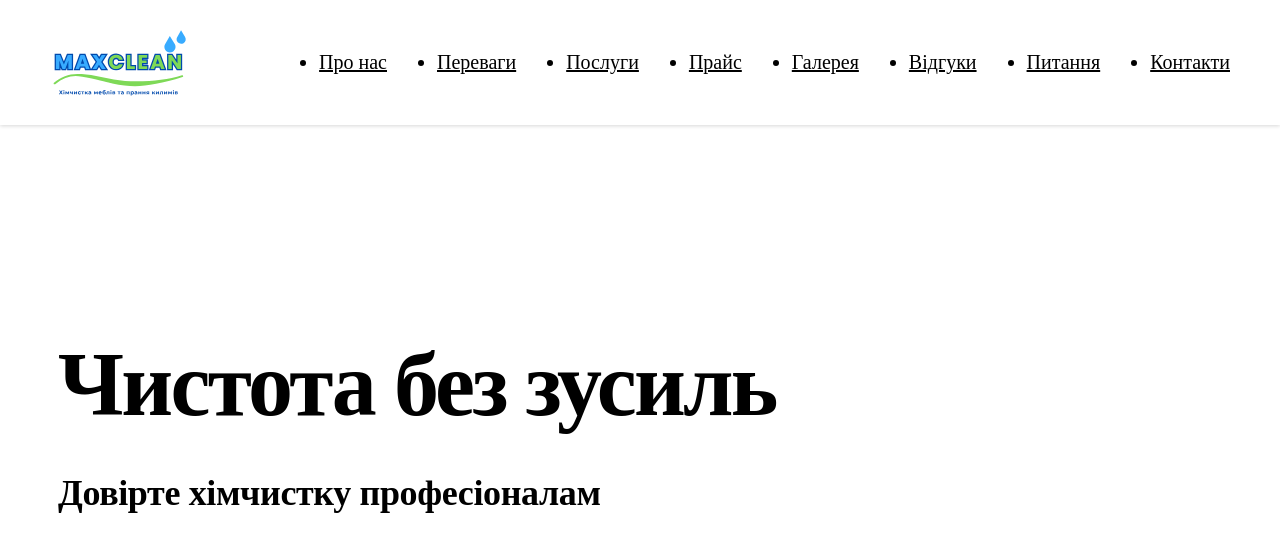
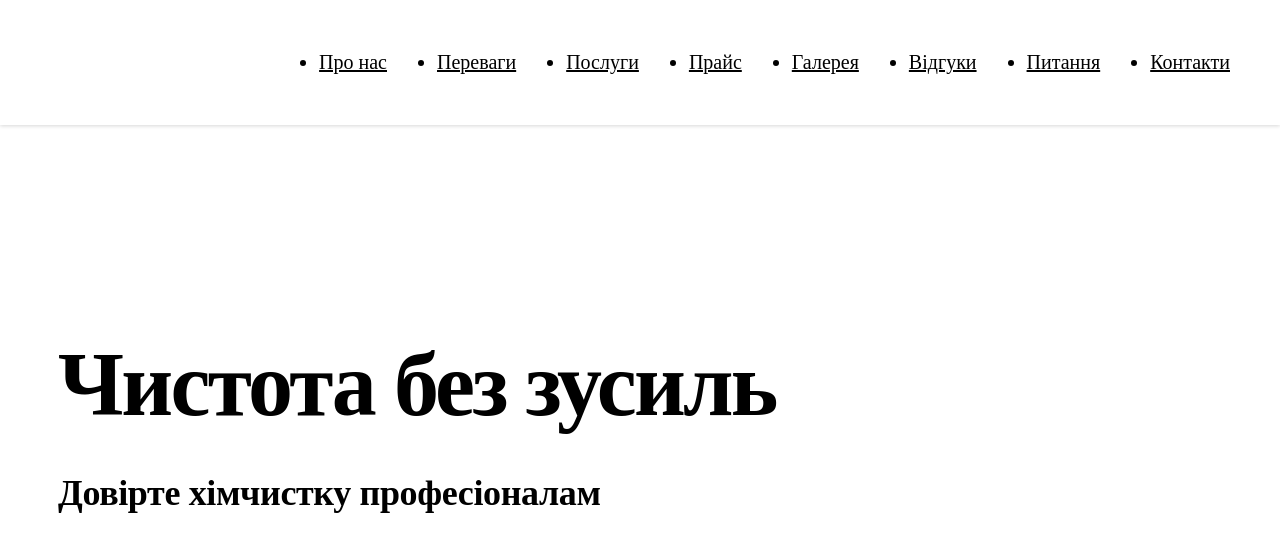
Before and after one commit to Igor-Konyaga/max-clean, a Next.js app: page /max-clean/ui/Home/ui/Home in a window 1280 px wide. Shown: the top 552 px of the page. Built offline with nearby package versions, Linux system fonts and the light colour scheme.

Commit message:
fix: update path

```diff
--- a/src/shared/ui/Icon/ui/Icon.tsx
+++ b/src/shared/ui/Icon/ui/Icon.tsx
@@ -25,7 +25,7 @@ const Icon: FC<IconProps> = ({
       aria-hidden="true"
       {...props}
     >
-      <use xlinkHref={`/icons/sprite.svg#${name}`} />
+      <use xlinkHref={`./icons/sprite.svg#${name}`} />
     </svg>
   );
 };
```
